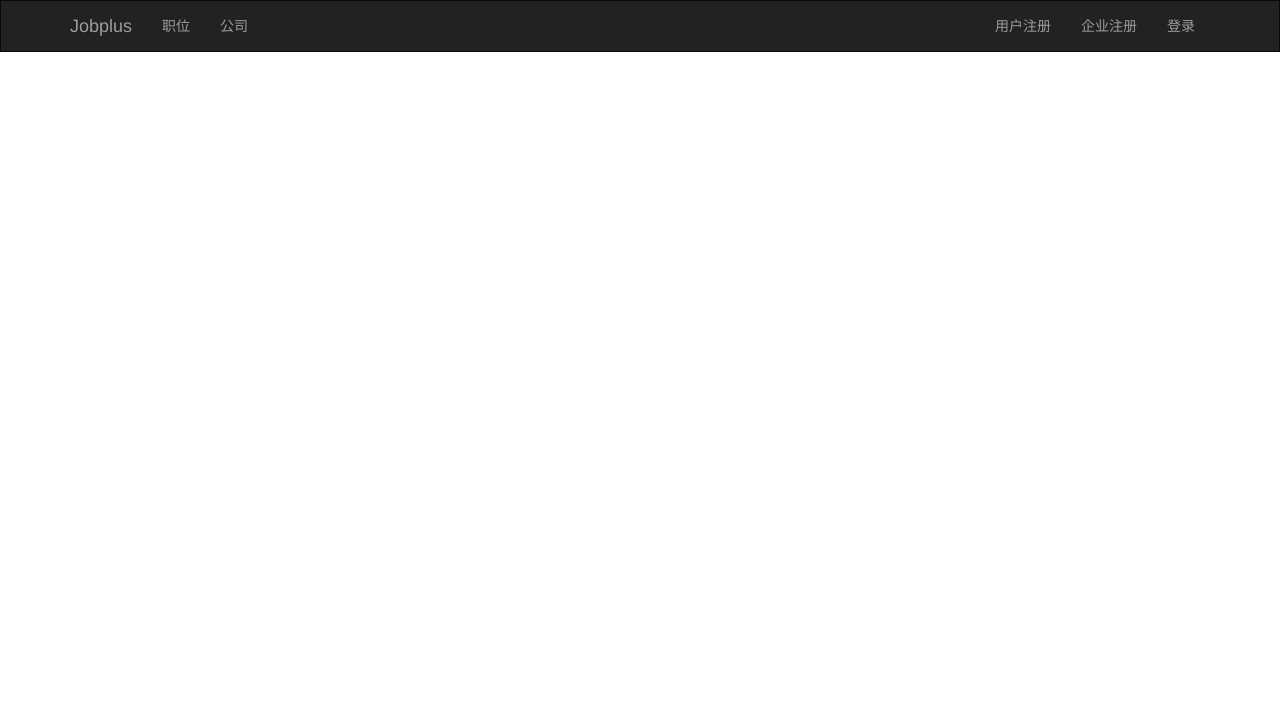
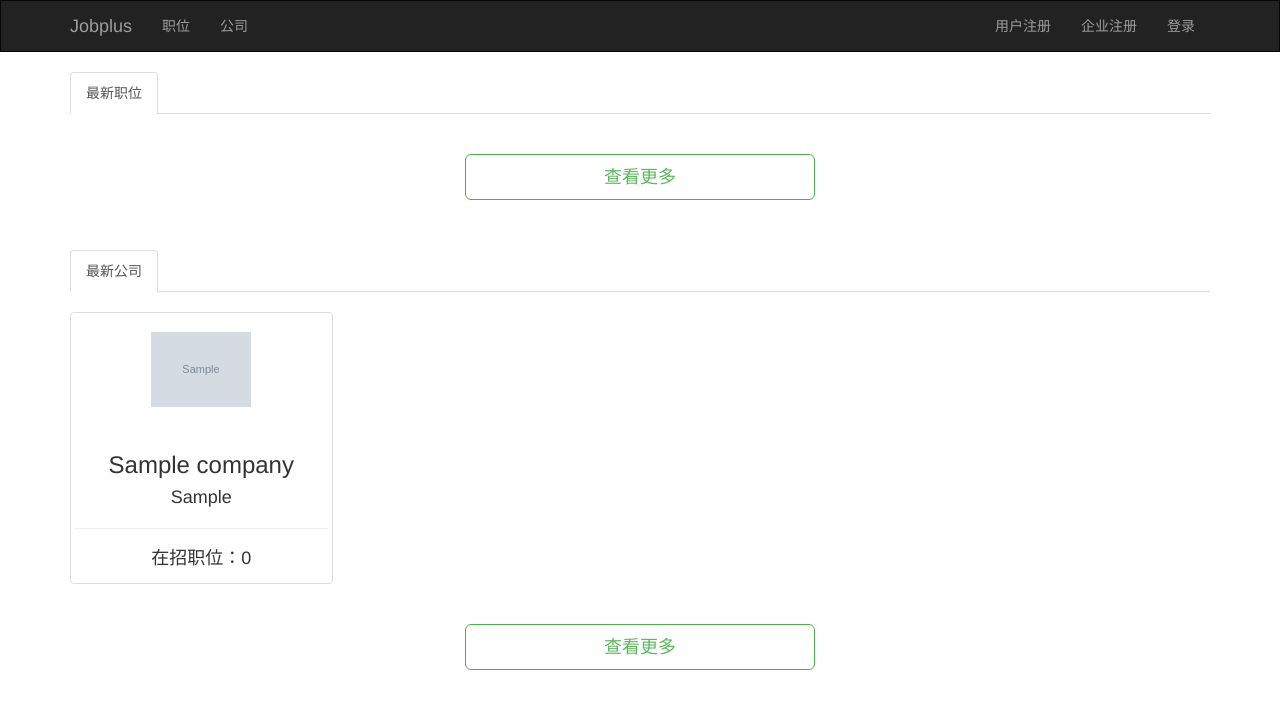
Before and after one commit to LouPlus/jobplus12-1, a Flask app: page / in a window 1280 px wide. Shown: the top 709 px of the page. Run offline with Flask 2, Linux system fonts and the light colour scheme; tables that the repository leaves empty hold one stand-in row (values such as "Sample post"); grey boxes marked "Sample" are stand-in pictures; data that the repository does not hold is empty; some libraries are stand-ins or nearby versions.

Commit message:
首页数据渲染

```diff
--- a/jobplus/handlers/front.py
+++ b/jobplus/handlers/front.py
@@ -7,13 +7,16 @@ from flask_login import login_user, logout_user, login_required
 from werkzeug.utils import secure_filename
 
 from jobplus.forms import RegCompanyFrom, RegSeekerForm, LoginForm
+from jobplus.models import Job, Company
 
 front = Blueprint('front', __name__)
 
 
 @front.route('/')
 def index():
-    return render_template('index.html')
+    jobs = Job.query.order_by(Job.updated_at.desc()).limit(9).all()
+    companys = Company.query.order_by(Company.updated_at.desc()).limit(8).all()
+    return render_template('index.html',jobs=jobs,companys=companys)
 
 
 @front.route('/register/company', methods=['GET', 'POST'])
--- a/jobplus/static/main.css
+++ b/jobplus/static/main.css
@@ -83,3 +83,13 @@ span.tag {
     width: 400px;
     height: 20px;
 }
+
+.list-more {
+    text-align: center;
+    margin-bottom: 50px;
+}
+a.list-more-btn {
+    padding: 10px 138px;
+	color: #5cb85c;
+    background-color: #fff;
+}
--- a/jobplus/templates/index.html
+++ b/jobplus/templates/index.html
@@ -15,25 +15,29 @@
 {% endblock %}
 
 
-{% block body %}
+{% block content %}
     <ul class="nav nav-tabs list-title">
         <li role="presentation" class="active"><a href="#">最新职位</a></li>
     </ul>
 
-<div class="job-list">
-<!--    预留，暂无数据填充-->
+    <div class="job-list row" style="padding: 20px 0;">
+        {% for job in jobs %}
+            {{ render_job(job) }}
+        {% endfor %}
     </div>
-<p class="list-more">
+    <div class="list-more">
         <a href="{{ url_for('job.index') }}" class="btn btn-success btn-lg list-more-btn">查看更多</a>
-</p>
+    </div>
 
     <ul class="nav nav-tabs list-title">
         <li role="presentation" class="active"><a href="#">最新公司</a></li>
     </ul>
-<div class="company-list">
-<!--    预留，暂无数据填充-->
+    <div class="company-list row" style="padding: 20px 0;">
+        {% for company in companys %}
+            {{ render_company(company) }}
+        {% endfor %}
     </div>
-<p class="list-more">
+    <div class="list-more">
         <a href="{{ url_for('company.index') }}" class="btn btn-success btn-lg list-more-btn">查看更多</a>
-</p>
+    </div>
 {% endblock %}
--- a/jobplus/templates/macros.html
+++ b/jobplus/templates/macros.html
@@ -84,13 +84,13 @@
             <div class="job-top">
                 <div>
                     <a href="{{ url_for('job.detail',job_id=job.id) }}" style="font-weight: bold">{{ job.name }}</a>
-                    <span class="timesince">[{{ job.publish_time }}]</span>
+                    <p class="timesince">[{{ job.publish_time }}]</p>
                 </div>
                 <div class="job-info">
                     <span class="salary">{{ job.salary }}</span>/{{ job.addr }}/{{ job.experience_text }}
                 </div>
                 <div class="labels" style="height: 20px; ">
-                    {% for tag in job.tags %}
+                    {% for tag in job.tags[:3] %}
                         <span class="label lable-primary"
                               style="font-weight:normal;background:#585858;">{{ tag.name }}</span>
                     {% endfor %}
```
Also changed, not shown: requirements.txt (+10 -7 lines). Lines whose indentation alone changed are shown as unchanged.
